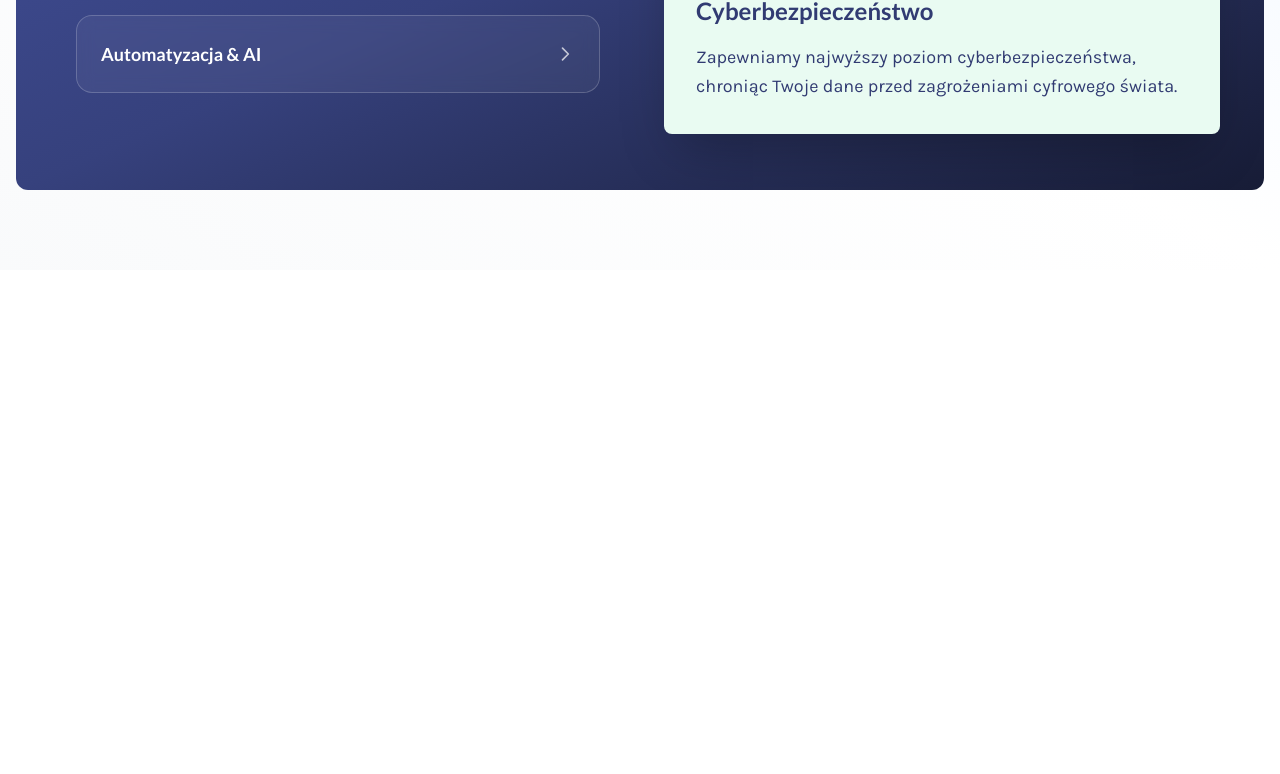
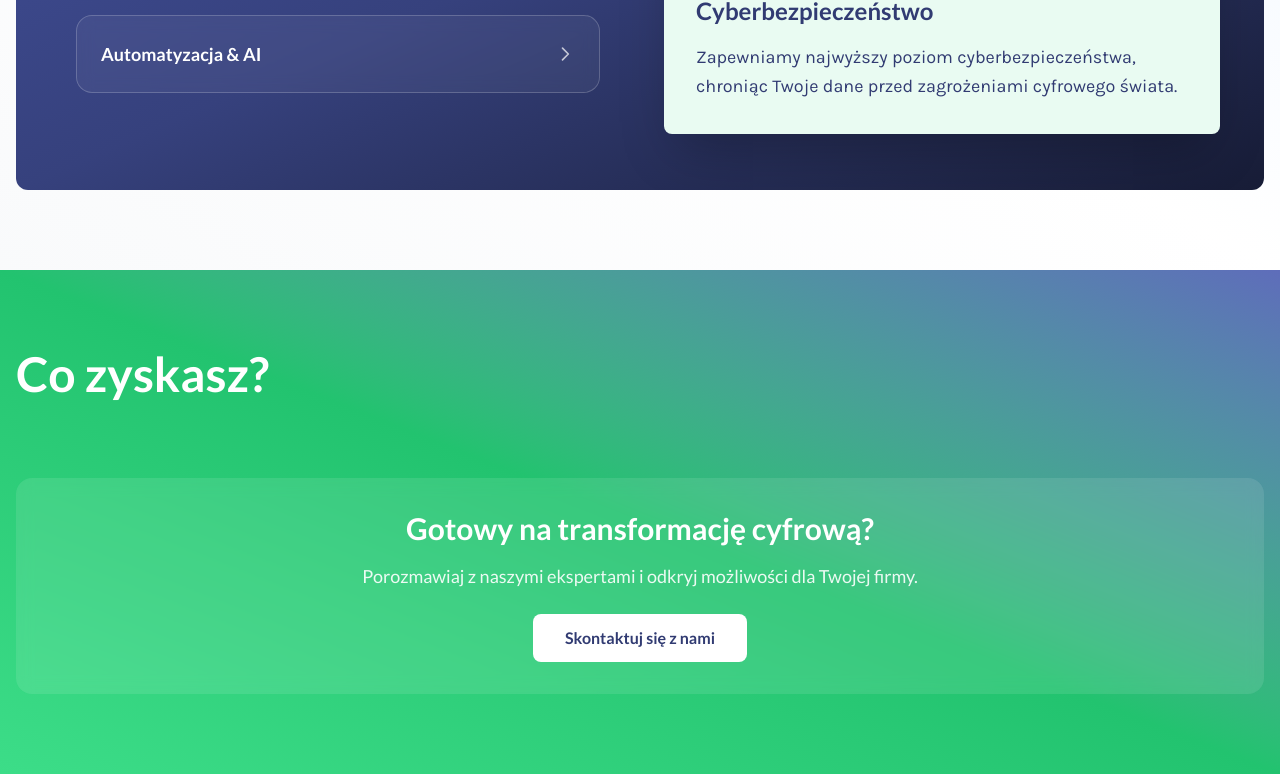
Before and after one commit to HesperisNivea/sequre-arc-website, a SvelteKit app: page / in a window 1280 px wide. Shown: the part 1575-2349 px from the top of the page. Before the commit the page ends 1845 px from the top, so only its background shows below. Built offline with nearby package versions, Linux system fonts and the light colour scheme.

Commit message:
feature: section4

```diff
--- a/src/routes/+page.svelte
+++ b/src/routes/+page.svelte
@@ -174,7 +174,6 @@
 	</section>
 	<section class="relative bg-gradient-to-tr from-gray-50 via-white to-blue-50 px-4 py-20">
 		<!-- Background decorative elements -->
-		<!-- Background decorative elements -->
 		<div class="absolute inset-0 overflow-hidden">
 			<div
 				class="bg-aquamarine/10 absolute -right-10 -top-10 h-40 w-40 rounded-full blur-3xl"
@@ -236,4 +235,33 @@
 			</div>
 		</div>
 	</section>
+	<section
+		class="from-aquamarine-500 via-aquamarine-600 to-delftblue-500 relative bg-gradient-to-tr px-4 py-20"
+	>
+		<div class="container relative z-10 mx-auto">
+			<h2 class="mb-4 text-4xl font-bold text-white md:text-5xl">Co zyskasz?</h2>
+
+			<!-- Benefits Grid -->
+			<div class="grid grid-cols-1 gap-6 md:grid-cols-2 lg:grid-cols-3">
+				<!-- Benefit 1 - Łatwe skalowanie -->
+			</div>
+
+			<!-- Call to Action -->
+			<div class="mt-16 text-center">
+				<div class="rounded-2xl bg-white/10 p-8 backdrop-blur-sm">
+					<h3 class="mb-4 text-2xl font-bold text-white md:text-3xl">
+						Gotowy na transformację cyfrową?
+					</h3>
+					<p class="mb-6 text-lg text-white/90">
+						Porozmawiaj z naszymi ekspertami i odkryj możliwości dla Twojej firmy.
+					</p>
+					<button
+						class="text-delftblue transform rounded-lg bg-white px-8 py-3 font-semibold transition-all duration-300 hover:scale-105 hover:bg-gray-100"
+					>
+						Skontaktuj się z nami
+					</button>
+				</div>
+			</div>
+		</div>
+	</section>
 </main>
```
